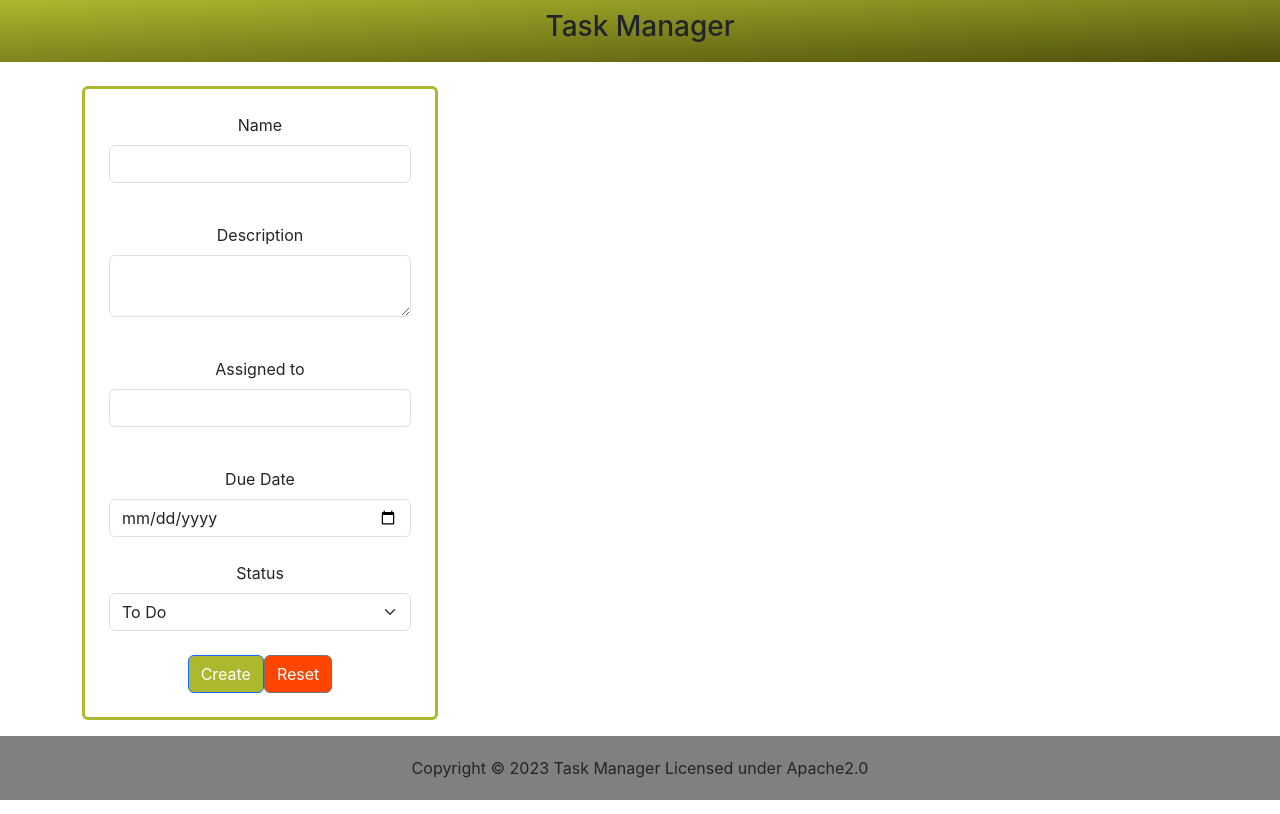
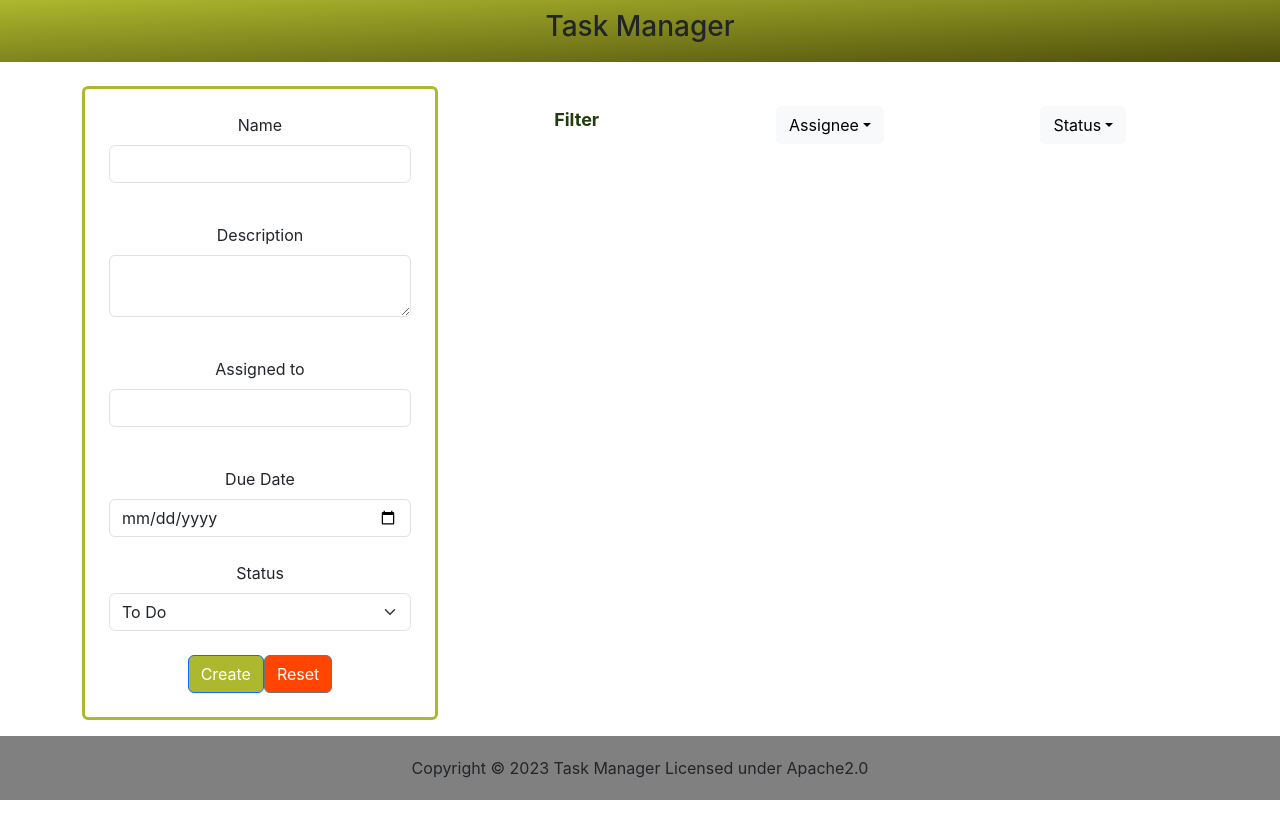
Before and after one commit to parisa-naeim/Task-Manager-React, a React (Create React App) app: page / in a window 1280 px wide. Built offline with nearby package versions, Linux system fonts and the light colour scheme.

Commit message:
add Filter component

```diff
--- a/src/App.js
+++ b/src/App.js
@@ -2,6 +2,7 @@ import "./App.css";
 import Header from "./components/Header";
 import Footer from "./components/Footer";
 import CreateTask from "./components/CreateTask";
+import Filter from "./components/Filter";
 
 function App() {
   return (
@@ -14,6 +15,9 @@ function App() {
               <CreateTask />
             </div>
           </div>
+          <div class="col-md-8 col-sm-6 col-12 layout">
+            <Filter />
+          </div>
         </div>
       </div>
       <Footer />
--- /dev/null
+++ b/src/components/Filter.js
@@ -0,0 +1,58 @@
+function Filter() {
+  return (
+    <div className="row margin-top-5">
+      <div className="col-md-4 col-12 text-center">
+        <label className="filter-label">Filter</label>
+      </div>
+      <div className="col-md-4 col-6 text-center">
+        <div className="dropdown">
+          <button
+            className="btn btn-light dropdown-toggle"
+            type="button"
+            data-bs-toggle="dropdown"
+            aria-expanded="false"
+          >
+            Assignee
+          </button>
+          <ul className="dropdown-menu assigned-to" id="assignee"></ul>
+        </div>
+      </div>
+      <div className="col-md-4 col-6 text-center">
+        <div className="dropdown">
+          <button
+            className="btn btn-light dropdown-toggle"
+            type="button"
+            data-bs-toggle="dropdown"
+            aria-expanded="false"
+          >
+            Status
+          </button>
+          <ul className="dropdown-menu filter-status">
+            <li>
+              <a className="dropdown-item" value="to-do" href="#">
+                To Do
+              </a>
+            </li>
+            <li>
+              <a className="dropdown-item" value="in-progress" href="#">
+                In Progress
+              </a>
+            </li>
+            <li>
+              <a className="dropdown-item" value="review" href="#">
+                Review
+              </a>
+            </li>
+            <li>
+              <a className="dropdown-item" value="done" href="#">
+                Done
+              </a>
+            </li>
+          </ul>
+        </div>
+      </div>
+    </div>
+  );
+}
+
+export default Filter;
```
